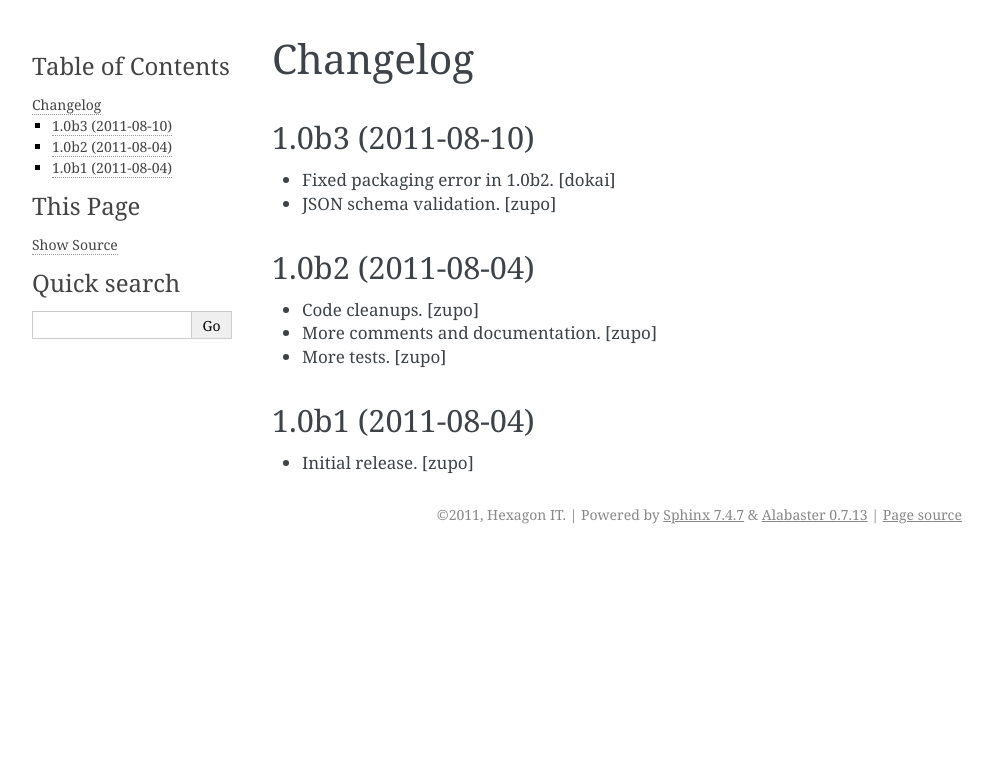
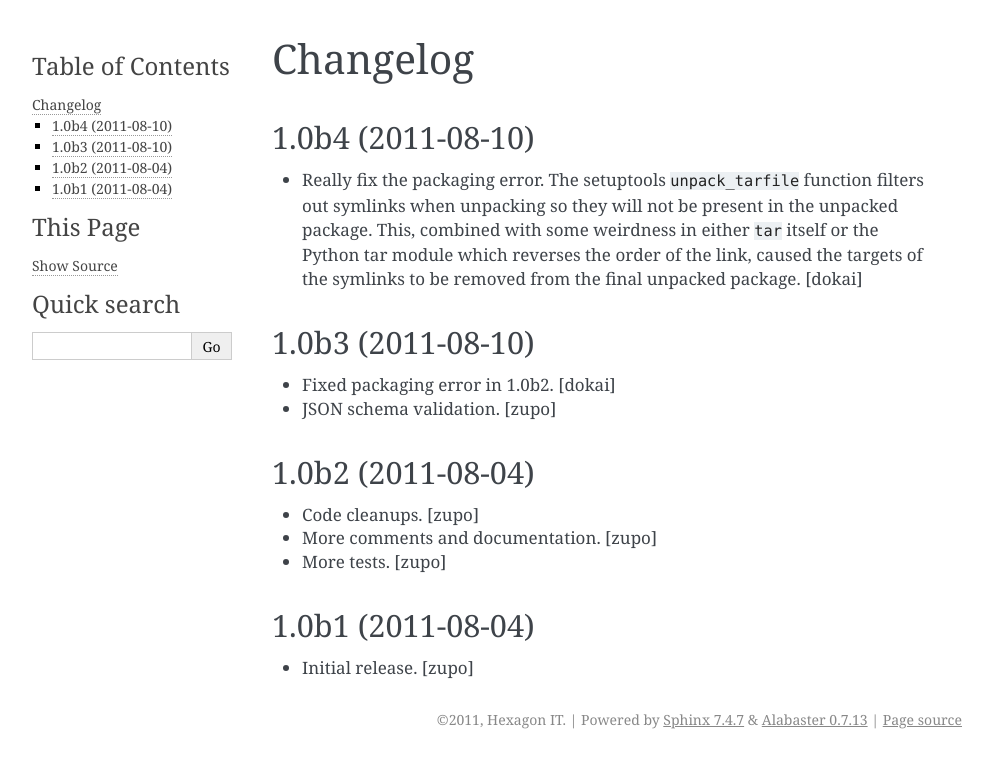
Before and after one commit to hexagonit/hexagonit.virtualgallery, a Sphinx documentation site: the page built from hexagonit/virtualgallery/docs/HISTORY.rst, in a window 1280 px wide. Shown: the top 768 px of the page, without its empty margins (148-1141 px from the left). Built offline with Sphinx 7.4.7, drawn with Linux system fonts in a browser that asks for light colours.

Commit message:
Fixed the packaging error which broke installation.

```diff
--- a/HISTORY.txt
+++ /dev/null
@@ -1 +0,0 @@
-hexagonit/virtualgallery/docs/HISTORY.rst
--- a/README.rst
+++ b/README.rst
@@ -1 +1 @@
-hexagonit/virtualgallery/docs/README.rst
+See `hexagonit/virtualgallery/docs/README.rst <https://github.com/hexagonit/hexagonit.virtualgallery/blob/master/hexagonit/virtualgallery/docs/README.rst>`_
--- a/hexagonit/virtualgallery/docs/HISTORY.rst
+++ b/hexagonit/virtualgallery/docs/HISTORY.rst
@@ -1,5 +1,16 @@
 Changelog
 =========
+
+1.0b4 (2011-08-10)
+------------------
+
+- Really fix the packaging error. The setuptools ``unpack_tarfile`` function
+  filters out symlinks when unpacking so they will not be present in the
+  unpacked package. This, combined with some weirdness in either ``tar``
+  itself or the Python tar module which reverses the order of the link,
+  caused the targets of the symlinks to be removed from the final unpacked
+  package.
+  [dokai]
 
 1.0b3 (2011-08-10)
 ------------------
--- a/hexagonit/virtualgallery/version.txt
+++ b/hexagonit/virtualgallery/version.txt
@@ -1 +1 @@
-1.0b4dev
+1.0b4
```
